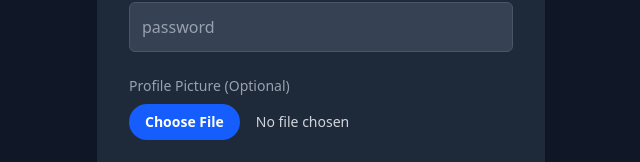
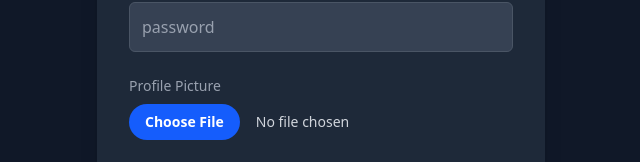
Before and after one commit to Dinkar30/socialMedia, a React (Vite) app in the folder frontEnd/frontend/: page /signup in a window 1280 px wide. Shown: the part 397-559 px from the top of the page, without its empty margins (319-959 px from the left). Built offline with nearby package versions, Linux system fonts and the light colour scheme.

Commit message:
bug                  fix

```diff
--- a/frontEnd/frontend/src/pages/Signup.jsx
+++ b/frontEnd/frontend/src/pages/Signup.jsx
@@ -76,7 +76,7 @@ function SignUp () {
                 />
                 <div>
                     <label htmlFor="profilePic" className="block text-sm font-medium text-gray-400 mb-2">
-                        Profile Picture (Optional)
+                        Profile Picture
                     </label>
                     <input
                         id="profilePic"
```
